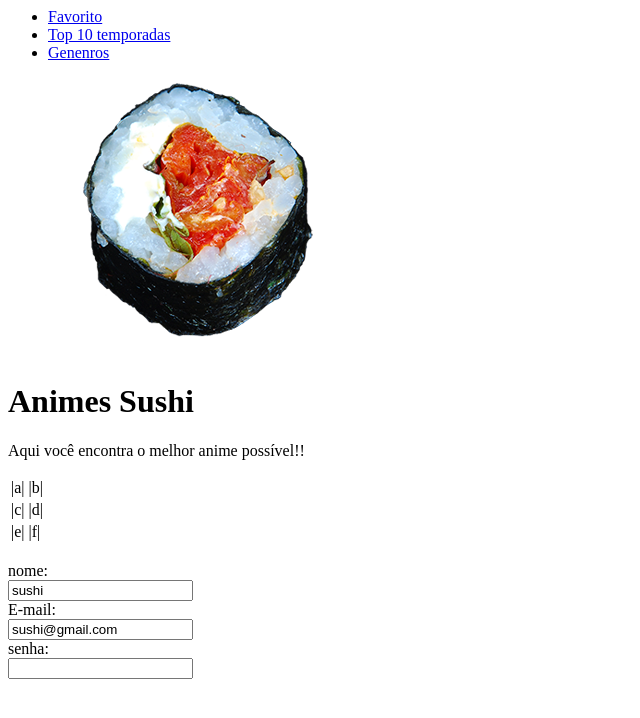
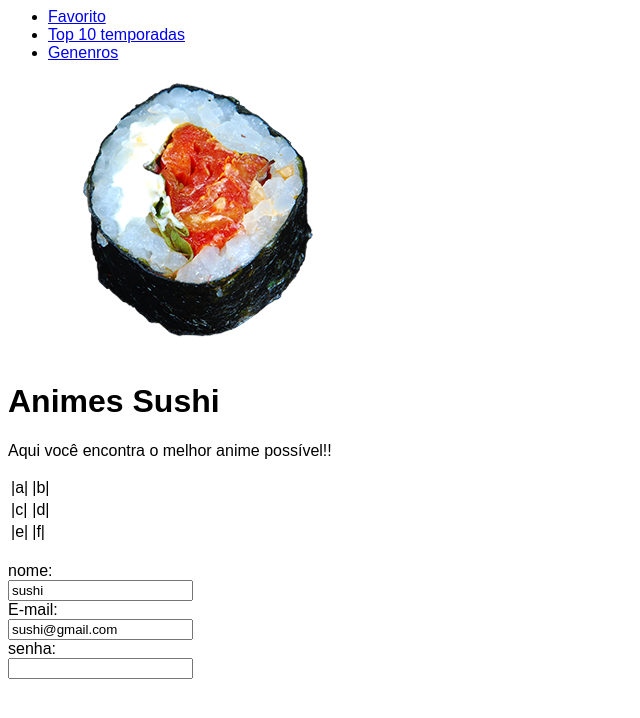
Before and after one commit to Galogico/simplesimple-page-cafalchio, a plain HTML site: page index.html in a window 1280 px wide. Shown: the whole page, without its empty margins (0-640 px from the left). Drawn offline with Linux system fonts and the light colour scheme.

Commit message:
adicionando o css

```diff
--- a/index.html
+++ b/index.html
@@ -1,5 +1,6 @@
 <html>
   <head>
+    <link rel="stylesheet" href="./style.css"/>
     <title> animes salmão </title>
   </head>
 
--- a/style.css
+++ b/style.css
@@ -0,0 +1,3 @@
+div{
+    font-family: fantasy;
+}
```
